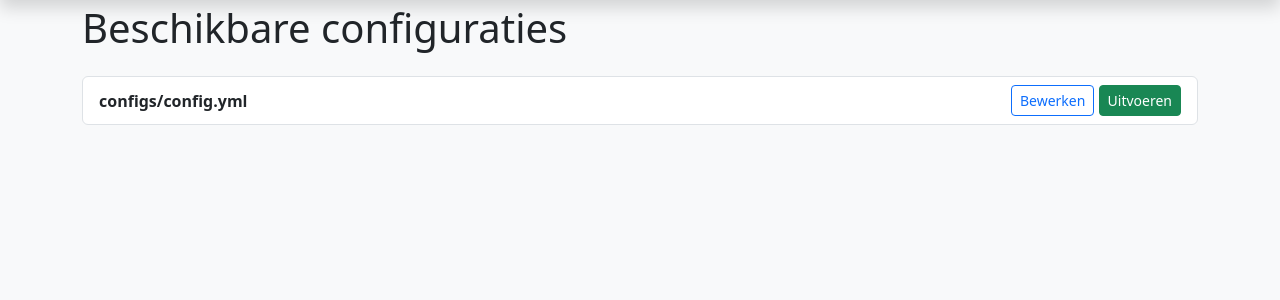
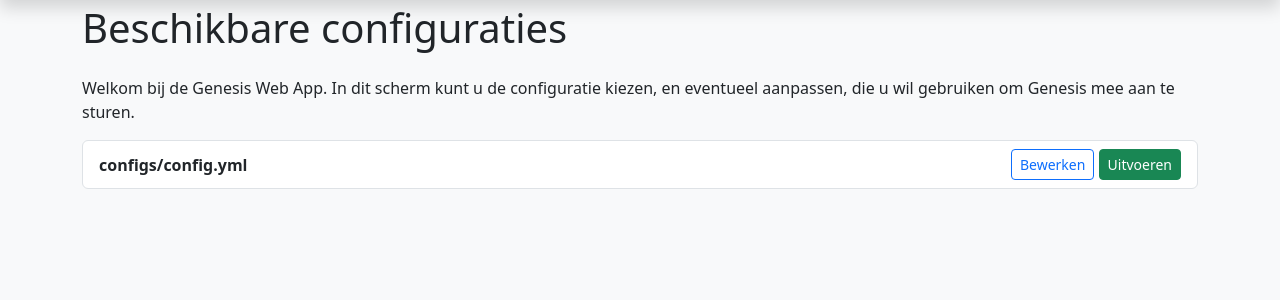
Before and after one commit to mark-me/prototype_flask_streaming, a Flask app: page / in a window 1280 px wide. Shown: the part 66-366 px from the top of the page. Run offline with Flask 3, Linux system fonts and the light colour scheme.

Commit message:
Small textual changes

```diff
--- a/templates/index.html
+++ b/templates/index.html
@@ -2,6 +2,7 @@
 {% block title %}Genesis Configs{% endblock %}
 {% block content %}
 <h1 class="mb-4">Beschikbare configuraties</h1>
+<p>Welkom bij de Genesis Web App. In dit scherm kunt u de configuratie kiezen, en eventueel aanpassen, die u wil gebruiken om Genesis mee aan te sturen.</p>
 <div class="list-group">
     {% for cfg in configs %}
         <div class="list-group-item d-flex justify-content-between align-items-center">
```
Also changed, not shown: README.md.
